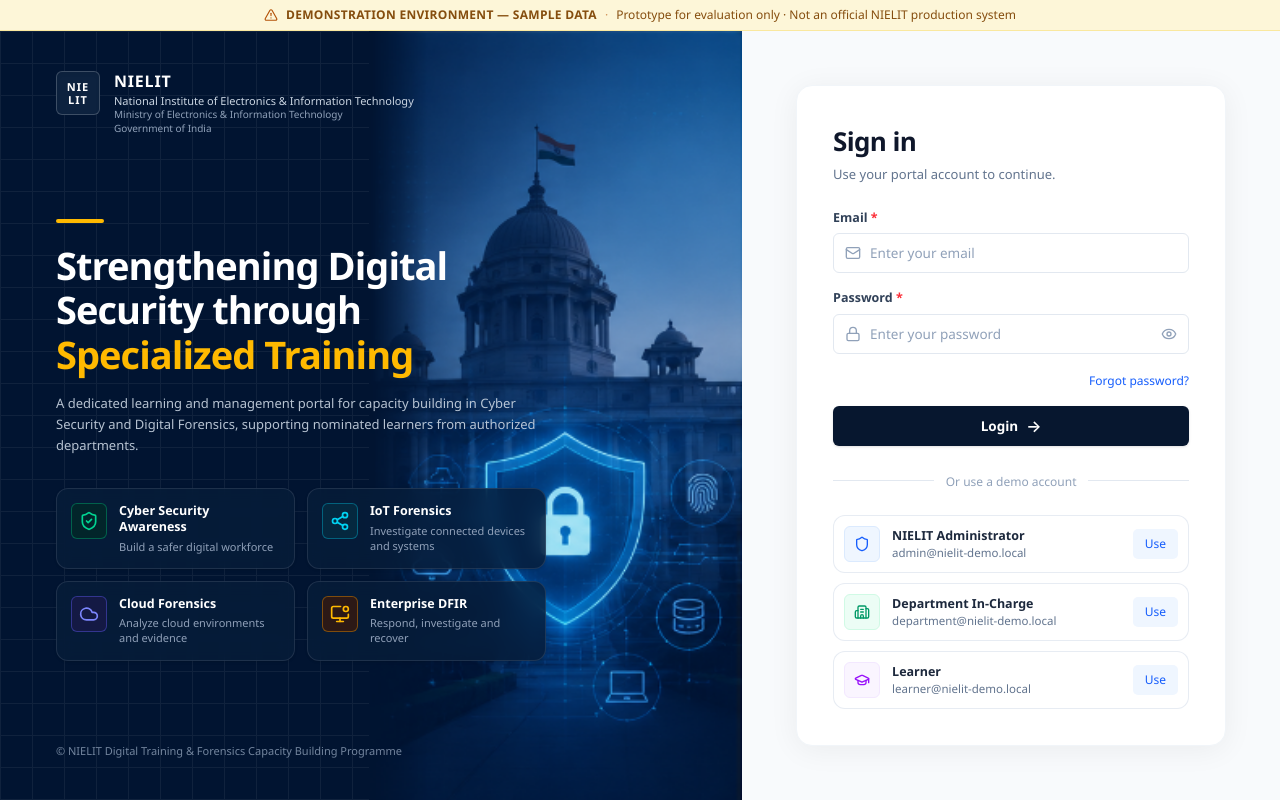
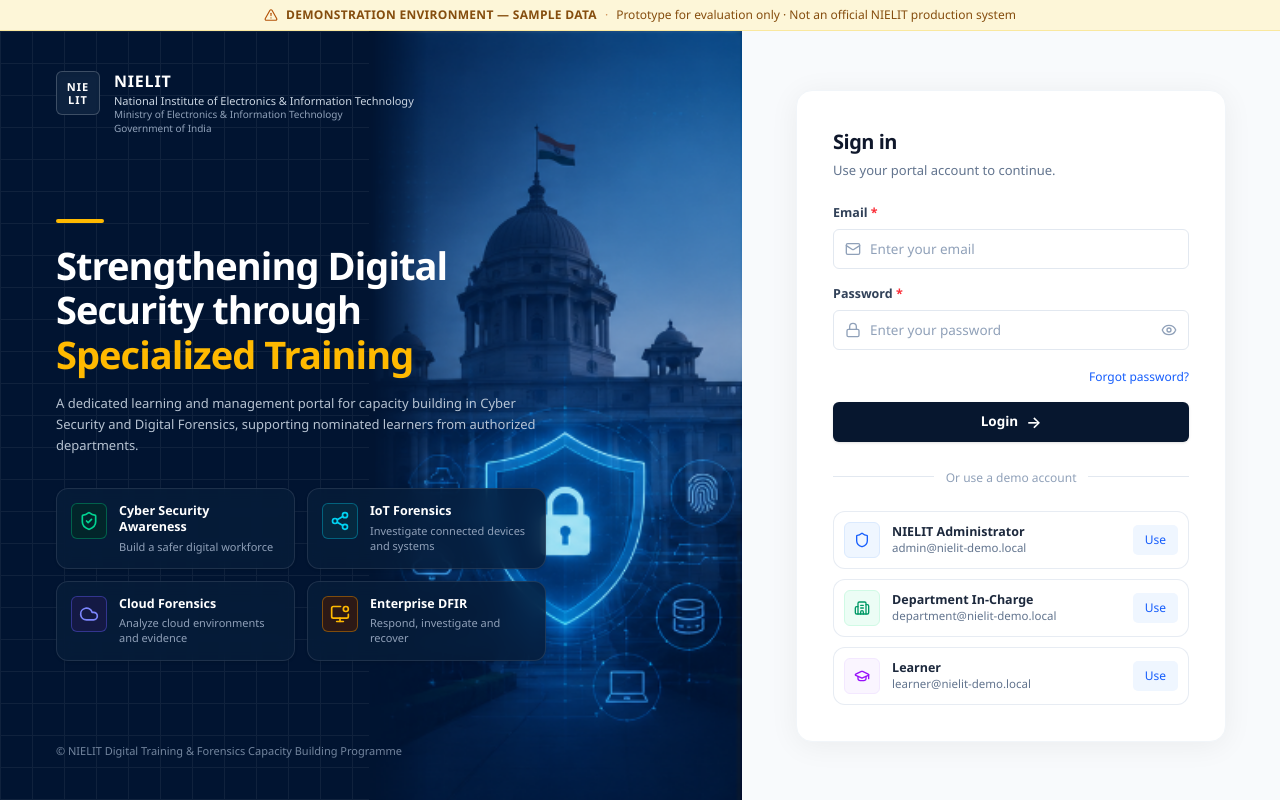
Before and after one commit to JithinVAnil/NDT_Portal, a Next.js app: page /login in a window 1280 px wide. Built offline with nearby package versions, Linux system fonts and the light colour scheme.

Commit message:
fix: adjust sign-in header font size for better readability

```diff
--- a/src/features/auth/login-screen.tsx
+++ b/src/features/auth/login-screen.tsx
@@ -239,7 +239,7 @@
               </div>
             </div>
 
-            <h2 className="text-[26px] font-bold tracking-tight text-slate-900">Sign in</h2>
+            <h2 className="text-[20px] font-bold tracking-tight text-slate-900">Sign in</h2>
             <p className="mt-1 text-[13px] text-slate-500">Use your portal account to continue.</p>
 
             {params.get("expired") && (
```
